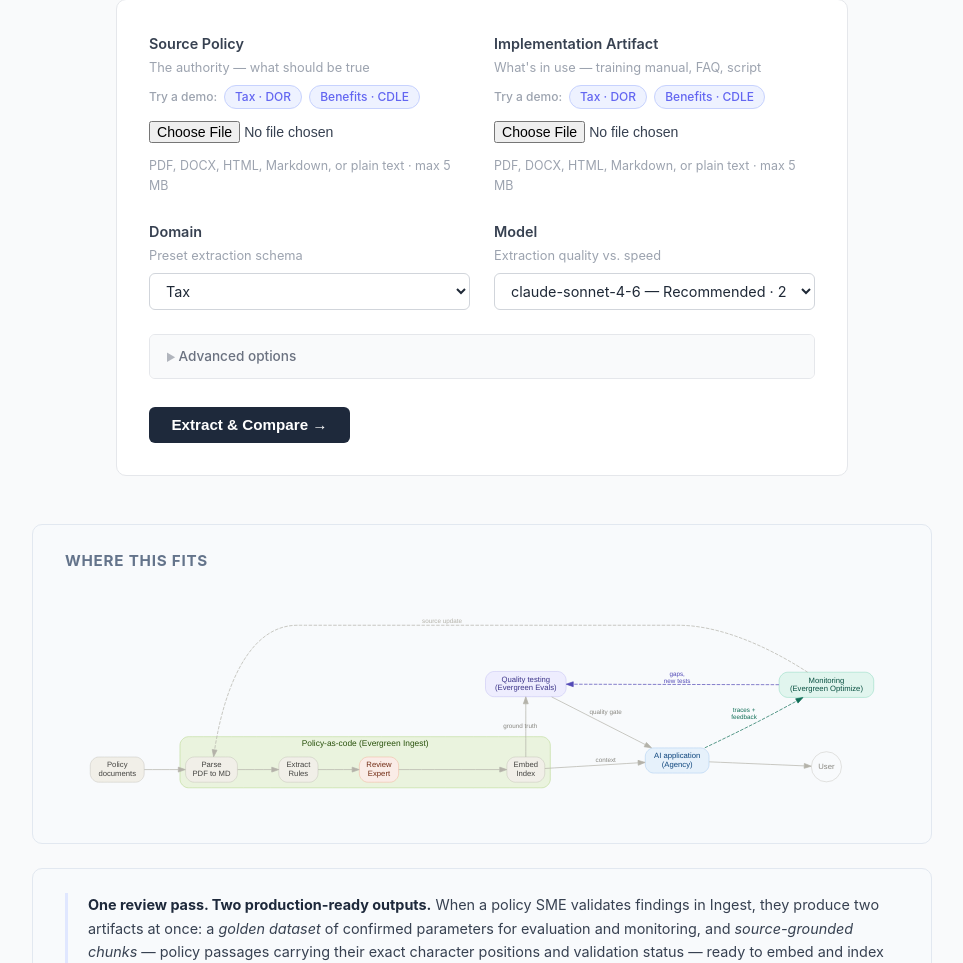
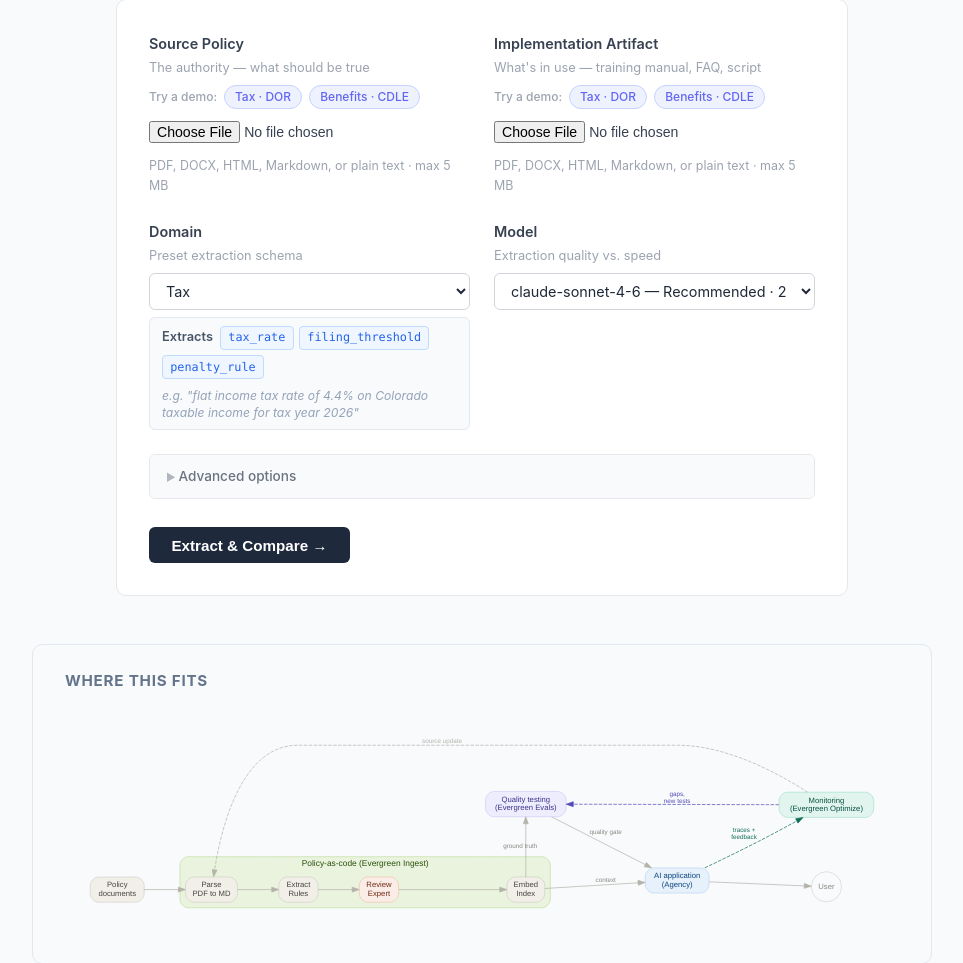
Before and after one commit to akschneider1/Evergreen-Ingest-v2, a FastAPI app: page / in a window 1280 px wide. Shown: the part 85-1048 px from the top of the page, without its empty margins (158-1121 px from the left). Run offline with FastAPI, Linux system fonts and the light colour scheme.

Commit message:
Add live schema preview strip below domain selector
Shows extraction type pills (tax_rate, filing_threshold, etc.) and
a grounded example sentence that updates when the domain changes.
Zero extra clicks — appears automatically on page load.

Co-Authored-By: Claude Sonnet 4.6 <noreply@anthropic.com>

```diff
--- a/Evergreen-Ingest/static/style.css
+++ b/Evergreen-Ingest/static/style.css
@@ -138,6 +138,45 @@ footer a { color: var(--color-pending); }
 .form-group label { font-weight: 600; font-size: 0.9rem; color: #374151; display: flex; flex-direction: column; gap: 0.2rem; }
 .label-hint { font-weight: 400; color: #9ca3af; font-size: 0.8rem; }
 .file-hint { font-size: 0.78rem; color: #9ca3af; }
+
+/* Schema preview strip — shown below domain select */
+.schema-preview {
+  display: flex;
+  align-items: center;
+  flex-wrap: wrap;
+  gap: 0.35rem;
+  padding: 0.5rem 0.75rem;
+  background: #f8fafc;
+  border: 1px solid #e2e8f0;
+  border-radius: var(--radius);
+  font-size: 0.8rem;
+  color: #64748b;
+  min-height: 2.2rem;
+}
+.schema-preview:empty { display: none; }
+.schema-preview-label {
+  font-weight: 600;
+  color: #475569;
+  margin-right: 0.1rem;
+}
+.schema-type-tag {
+  display: inline-block;
+  padding: 0.1rem 0.45rem;
+  background: #eff6ff;
+  border: 1px solid #bfdbfe;
+  border-radius: 4px;
+  font-family: var(--mono);
+  font-size: 0.74rem;
+  color: #2563eb;
+}
+.schema-example {
+  width: 100%;
+  margin-top: 0.15rem;
+  font-style: italic;
+  color: #94a3b8;
+  font-size: 0.76rem;
+  line-height: 1.4;
+}
 input[type="file"] { padding: 0.4rem 0; font-size: 0.88rem; color: #374151; }
 select, textarea {
   border: 1px solid #d1d5db;
--- a/Evergreen-Ingest/templates/index.html
+++ b/Evergreen-Ingest/templates/index.html
@@ -67,6 +67,7 @@
           <option value="{{ d }}">{{ d | title }}</option>
           {% endfor %}
         </select>
+        <div id="schema-preview" class="schema-preview" aria-live="polite"></div>
       </div>
 
       <div class="form-group">
@@ -306,6 +307,34 @@ document.querySelectorAll('.demo-chip').forEach(function(btn) {
   });
 });
 
+// Schema preview
+var SCHEMA_PREVIEWS = {
+  tax: {
+    types: ['tax_rate', 'filing_threshold', 'penalty_rule'],
+    example: '"flat income tax rate of 4.4% on Colorado taxable income for tax year 2026"'
+  },
+  benefits: {
+    types: ['benefit_amount', 'work_search_requirement', 'enrollment_period'],
+    example: '"Maximum WBA is $781 per week effective January 1, 2026"'
+  }
+};
+
+function updateSchemaPreview() {
+  var domain = document.getElementById('domain').value;
+  var el = document.getElementById('schema-preview');
+  var schema = SCHEMA_PREVIEWS[domain];
+  if (!schema) { el.innerHTML = ''; return; }
+  var tags = schema.types.map(function(t) {
+    return '<span class="schema-type-tag">' + t + '</span>';
+  }).join('');
+  el.innerHTML =
+    '<span class="schema-preview-label">Extracts</span>' + tags +
+    '<span class="schema-example">e.g. ' + schema.example + '</span>';
+}
+
+document.getElementById('domain').addEventListener('change', updateSchemaPreview);
+updateSchemaPreview();
+
 // Extraction passes plural
 document.getElementById('extraction_passes').addEventListener('input', function() {
   document.getElementById('passes-plural').textContent = this.value === '1' ? '' : 'es';
```
